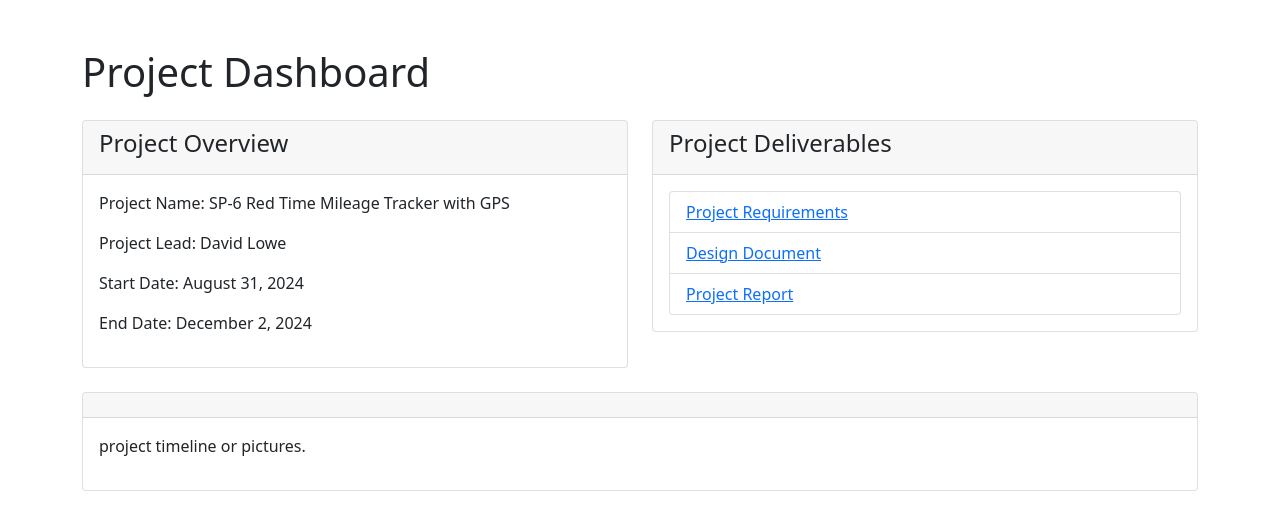
After one commit to mileagettracker/Time-Mileage-Tracker, a Django app: page /about/ in a window 1280 px wide. The commit adds this page. Shown: the top 530 px of the page. Run offline with Django 5.2, Linux system fonts and the light colour scheme.

Commit message:
added admin dashboard and skeleton of about. still need to include the designn and other pdf file for download.

```diff
--- /dev/null
+++ b/templates/about.html
@@ -0,0 +1,67 @@
+<!DOCTYPE html>
+
+<html lang="en">
+<head>
+    <meta charset="UTF-8">
+    <meta name="viewport" content="width=device-width, initial-scale=1.0">
+    <title>Project Dashboard</title>
+    <link rel="stylesheet" href="https://cdn.jsdelivr.net/npm/bootstrap@5.1.3/dist/css/bootstrap.min.css">
+</head>
+<body>
+    <div class="container my-5">
+        <h1 class="mb-4">Project Dashboard</h1>
+
+        <div class="row">
+            <div class="col-md-6">
+                <div class="card mb-4">
+                    <div class="card-header">
+                        <h4>Project Overview</h4>
+                    </div>
+                    <div class="card-body">
+                        <p>Project Name: SP-6 Red Time Mileage Tracker with GPS</p>
+                        <p>Project Lead: David Lowe</p>
+                        <p>Start Date: August 31, 2024</p>
+                        <p>End Date: December 2, 2024</p>
+                    </div>
+                </div>
+            </div>
+            <div class="col-md-6">
+                <div class="card mb-4">
+                    <div class="card-header">
+                        <h4>Project Deliverables</h4>
+                    </div>
+                    <div class="card-body">
+                        <ul class="list-group">
+                            <li class="list-group-item d-flex justify-content-between align-items-center">
+                             <a target="_blank" href="{% url 'download_file' 'project_requirements.pdf' %}">Project Requirements</a>
+
+                            </li>
+    <li class="list-group-item d-flex justify-content-between align-items-center">
+        <a href="{% url 'download_file' 'design_document.pdf' %}">Design Document</a>
+
+    </li>
+    <li class="list-group-item d-flex justify-content-between align-items-center">
+        <a href="{% url 'download_file' 'project_report.pdf' %}">Project Report</a>
+    </li>
+</ul>
+                    </div>
+                </div>
+            </div>
+        </div>
+
+        <div class="row">
+            <div class="col-12">
+                <div class="card mb-4">
+                    <div class="card-header">
+                        <h4></h4>
+                    </div>
+                    <div class="card-body">
+                        <!--  a timeline or gntt chart visualization here -->
+                        <p> project timeline or pictures.</p>
+                    </div>
+                </div>
+            </div>
+        </div>
+    </div>
+</body>
+</html>
--- a/time_mileage_tracker/urls.py
+++ b/time_mileage_tracker/urls.py
@@ -28,6 +28,14 @@ urlpatterns = [
     path('password_reset/done/', auth_views.PasswordResetDoneView.as_view(), name='password_reset_done'),
     path('reset/<uidb64>/<token>/', auth_views.PasswordResetConfirmView.as_view(), name='password_reset_confirm'),
     path('reset/done/', auth_views.PasswordResetCompleteView.as_view(), name='password_reset_complete'),
+    # admin page
+    path('report/', views.employee_reports_view, name='employee_reports'),
+    path('modify-report/<int:route_log_id>/', views.modify_report_view, name='modify_report'),
+    path('export-report/<int:route_log_id>/', views.export_report_view, name='export_report'),
+    path('export-all-reports/', views.export_all_reports_view, name='export_all_reports'),
+    # about page
+    path('about/', views.about_view, name='about'),
+    path('downoald/<str:file_name>/', views.download_file, name='download_file'),
 
 
 ]
--- a/time_mileage_tracker/views.py
+++ b/time_mileage_tracker/views.py
@@ -1,19 +1,26 @@
+import os.path
+
 from django.shortcuts import render
 from django.contrib.auth import login, logout
-from django.http import HttpResponseRedirect
-from django.shortcuts import render, redirect
+from django.http import HttpResponseRedirect, FileResponse, Http404
+from django.conf import settings
+from django.shortcuts import render, redirect, get_object_or_404
 from django.contrib.auth import authenticate, login
 from django.contrib.auth.forms import AuthenticationForm
 from django.http import HttpResponse
 from django.http import JsonResponse
 import logging
-
+from reportlab.lib.pagesizes import letter
+from reportlab.platypus import SimpleDocTemplate, Table, TableStyle
+from reportlab.lib import colors
 from .models import RouteLog
+from django.contrib.auth.decorators import login_required, user_passes_test
 
 # def profile_view(request):
 #     return render(request, 'profile.html')  # Assuming you have a profile.html template
 
 logger = logging.getLogger(__name__)
+
 
 def route_view(request):
     if request.method == 'POST':
@@ -23,7 +30,6 @@ def route_view(request):
         duration = request.POST.get('duration')
         print("route_view")
         print(f"Submitted Data: {current_location}, {destination}, {distance}, {duration}")
-
 
         RouteLog.objects.create(
             user=request.user,
@@ -35,6 +41,7 @@ def route_view(request):
         return JsonResponse({'status': 'success'})
 
     return render(request, 'route.html')
+
 
 def login_view(request):
     if request.method == 'POST':
@@ -56,6 +63,7 @@ def login_view(request):
         form = AuthenticationForm()
     return render(request, 'registration/login.html', {'form': form})
 
+
 def logout_view(request):
     logout(request)
     return HttpResponseRedirect('/')
@@ -63,3 +71,100 @@ def logout_view(request):
 
 def home_view(request):
     return render(request, 'dashboard.html')  # Replace with your actual template
+
+def about_view(request):
+    return render(request, 'about.html')  # Replace with your actual template
+
+# add login required decorator to restrict access to authenticated admin
+
+@login_required
+@user_passes_test(lambda u: u.is_superuser)
+def employee_reports_view(request):
+    route_logs = RouteLog.objects.all()
+    return render(request, 'employee_reports.html', {'route_logs': route_logs})
+
+
+@login_required
+@user_passes_test(lambda u: u.is_superuser)
+def modify_report_view(request, route_log_id):
+    route_log = get_object_or_404(RouteLog, id=route_log_id)
+    if request.method == 'POST':
+        route_log.start_location = request.POST['start_location']
+        route_log.end_location = request.POST['end_location']
+        route_log.distance = request.POST['distance']
+        route_log.duration = request.POST['duration']
+        route_log.save()
+        return redirect('employee_reports')
+    return render(request, 'modify_report.html', {'route_log': route_log})
+
+
+@login_required
+@user_passes_test(lambda u: u.is_superuser)
+def export_report_view(request, route_log_id):
+    route_log = get_object_or_404(RouteLog, id=route_log_id)
+    from io import BytesIO
+    buffer = BytesIO()
+
+    doc = SimpleDocTemplate(buffer, pagesize=letter)
+    elements = []
+
+    data = [
+        ['Start Location', 'End Location', 'Distance', 'Duration'],
+        [route_log.start_location, route_log.end_location, f"{route_log.distance:.2f} miles",
+         f"{route_log.duration:.2f} hours"]
+    ]
+    table = Table(data)
+    table_style = TableStyle([('BACKGROUND', (0, 0), (-1, 0), colors.grey),
+                              ('TEXTCOLOR', (0, 0), (-1, 0), colors.whitesmoke),
+                              ('ALIGN', (0, 0), (-1, -1), 'CENTER'),
+                              ('FONTNAME', (0, 0), (-1, 0), 'Helvetica-Bold'),
+                              ('BOTTOMPADDING', (0, 0), (-1, 0), 12),
+                              ('BACKGROUND', (0, 1), (-1, -1), colors.beige),
+                              ])
+    table.setStyle(table_style)
+    elements.append(table)
+
+    doc.build(elements)
+
+    response = HttpResponse(buffer.getvalue(), content_type='application/pdf')
+    response['Content-Disposition'] = f'attachment; filename="route_log_{route_log_id}.pdf"'
+    return response
+
+
+@login_required
+@user_passes_test(lambda u: u.is_superuser)
+def export_all_reports_view(request):
+    route_logs = RouteLog.objects.all()
+    from io import BytesIO
+    buffer = BytesIO()
+    doc = SimpleDocTemplate(buffer, pagesize=letter)
+    elements = []
+
+    data = [['Start Location', 'End Location', 'Distance', 'Duration']]
+    for route_log in route_logs:
+        data.append([route_log.start_location, route_log.end_location, f"{route_log.distance:.2f} miles",
+                     f"{route_log.duration:.2f} hours"])
+
+    table = Table(data)
+    table_style = TableStyle([('BACKGROUND', (0, 0), (-1, 0), colors.grey),
+                              ('TEXTCOLOR', (0, 0), (-1, 0), colors.whitesmoke),
+                              ('ALIGN', (0, 0), (-1, -1), 'CENTER'),
+                              ('FONTNAME', (0, 0), (-1, 0), 'Helvetica-Bold'),
+                              ('BOTTOMPADDING', (0, 0), (-1, 0), 12),
+                              ('BACKGROUND', (0, 1), (-1, -1), colors.beige),
+                              ])
+    table.setStyle(table_style)
+    elements.append(table)
+    doc.build(elements)
+    response = HttpResponse(buffer.getvalue(), content_type='application/pdf')
+    response['Content-Disposition'] = 'attachment; filename="all_route_logs.pdf"'
+    return response
+
+# about page documentation view
+
+def download_file(request, file_name):
+    file_path = os.path.join(settings.BASE_DIR,'static','assets','pdfs', file_name)
+    if os.path.exists(file_path):
+        return FileResponse(open(file_path, 'rb'), as_attachment=True, filename=file_name)
+    else:
+        raise Http404("File not found")
```
Also changed, not shown: templates/dashboard.html (+21 -0 lines), templates/employee_reports.html (added, +127 -0 lines), templates/modify_report.html (added, +41 -0 lines), db.sqlite3, 1 other file.
